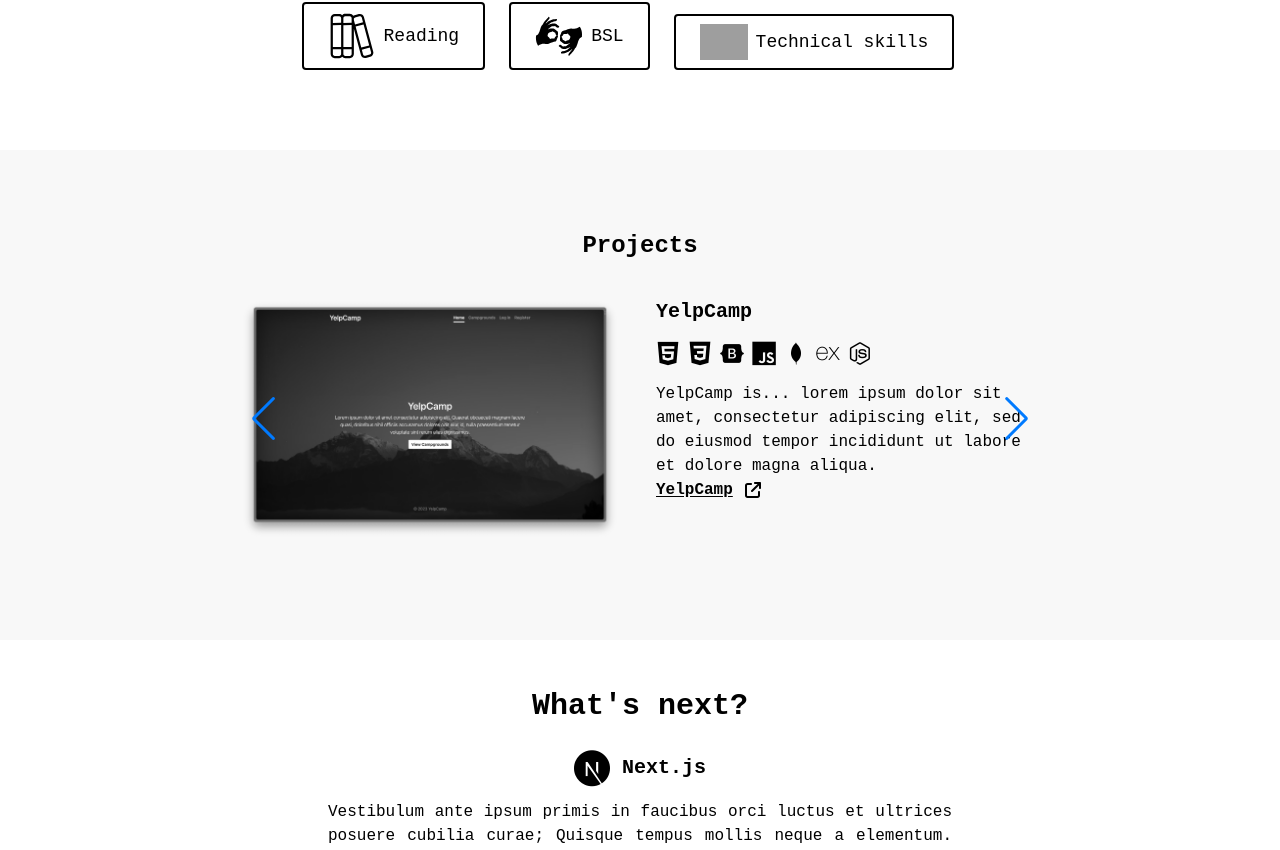
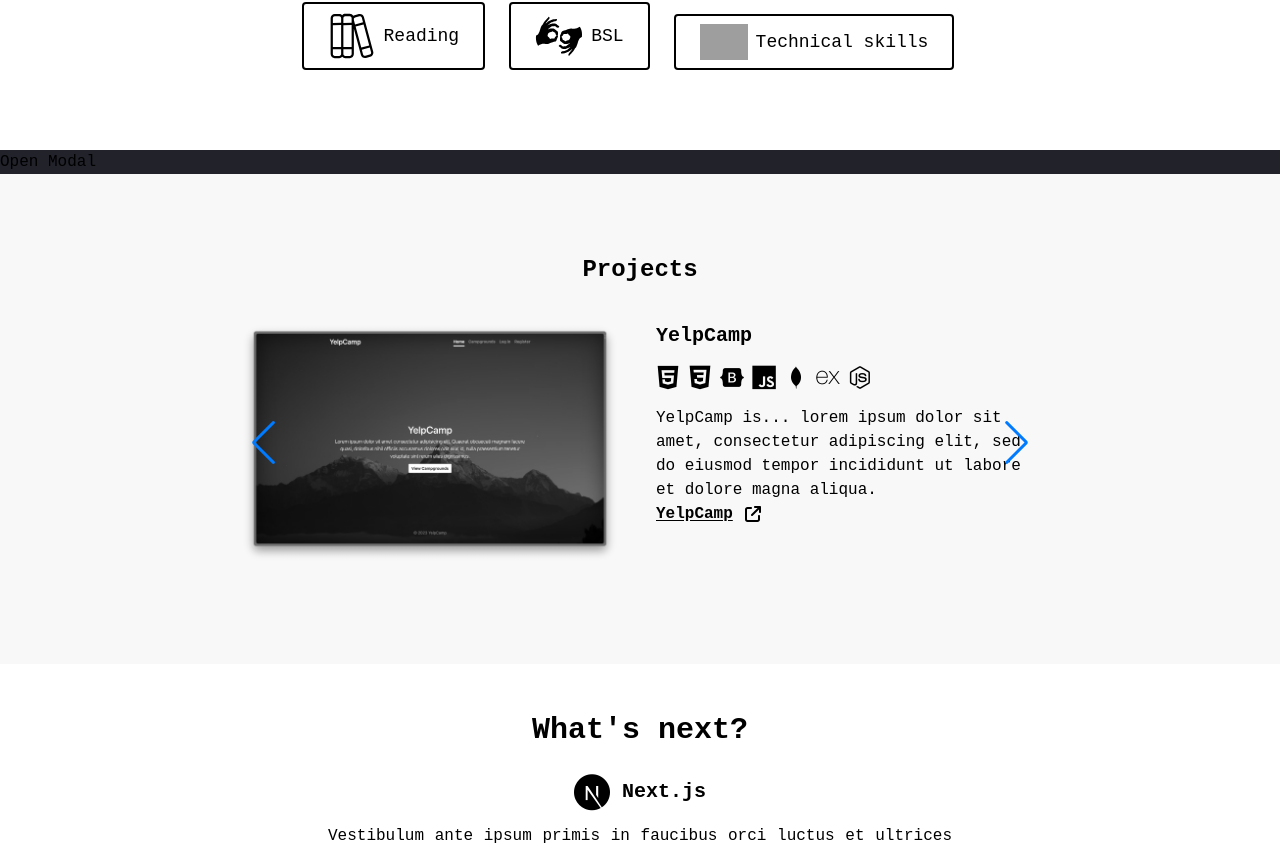
Before and after one commit to zacnation/react-portfolio, a React (Vite) app: page / in a window 1280 px wide. Shown: the part 1578-2428 px from the top of the page. Built offline with nearby package versions, Linux system fonts and the light colour scheme; grey boxes are pictures that could not be loaded.

Commit message:
Add basic functionality

```diff
--- a/src/App.jsx
+++ b/src/App.jsx
@@ -9,6 +9,7 @@ import Footer from './components/Footer';
 import Resources from './components/Resources';
 import 'tailwindcss/tailwind.css';
 import { useEffect } from 'react';
+import ParentComponent from './components/ParentComponent';
 
 export default function App() {
   const [darkMode, setDarkMode] = useState(false);
@@ -48,8 +49,9 @@ export default function App() {
         toggleHamburger={toggleHamburger}
       />
       <Main darkMode={darkMode} />
-      <About darkMode={darkMode} />
-      <Projects darkMode={darkMode} />
+      {/* <About darkMode={darkMode} />
+      <Projects darkMode={darkMode} /> */}
+      <ParentComponent darkMode={darkMode} />
       <WhatNext darkMode={darkMode} />
       <Contact darkMode={darkMode} />
       <Resources darkMode={darkMode} />
--- a/src/components/Modal.jsx
+++ b/src/components/Modal.jsx
@@ -24,6 +24,7 @@ export default function Modal(props) {
 
   return (
     <>
+      {/* Button to open the modal */}
       <button onClick={toggleModal} className="btn-modal lg:mr-6">
         <div
           className={`flex items-center space-x-2 border-solid border-2 py-2 px-6 rounded ${
@@ -68,6 +69,7 @@ export default function Modal(props) {
 
             <p className="mt-3">{props.description}</p>
             <img src={props.imgSrc} alt="" className="m-auto" />
+            {/* Button to close the modal */}
             <button className="close-modal" onClick={toggleModal}>
               <FontAwesomeIcon
                 icon={faTimes}
--- /dev/null
+++ b/src/components/ParentComponent.jsx
@@ -0,0 +1,36 @@
+import React, { useState } from 'react';
+import PropTypes from 'prop-types';
+import About from './About';
+import Projects from './Projects';
+import Modal from './Modal';
+
+export default function ParentComponent(props) {
+  const [isModalOpen, setIsModalOpen] = useState(false);
+
+  const openModal = () => {
+    setIsModalOpen(true);
+  };
+
+  const closeModal = () => {
+    setIsModalOpen(false);
+  };
+
+  return (
+    <div>
+      <About darkMode={props.darkMode} />
+      <button onClick={openModal}>Open Modal</button>{' '}
+      {/* Add a button to open the modal */}
+      {!isModalOpen && <Projects darkMode={props.darkMode} />}
+      {isModalOpen && (
+        <Modal
+          darkMode={props.darkMode}
+          onClose={closeModal} // Pass the closeModal function to the Modal component
+        />
+      )}
+    </div>
+  );
+}
+
+ParentComponent.propTypes = {
+  darkMode: PropTypes.bool,
+};
```
